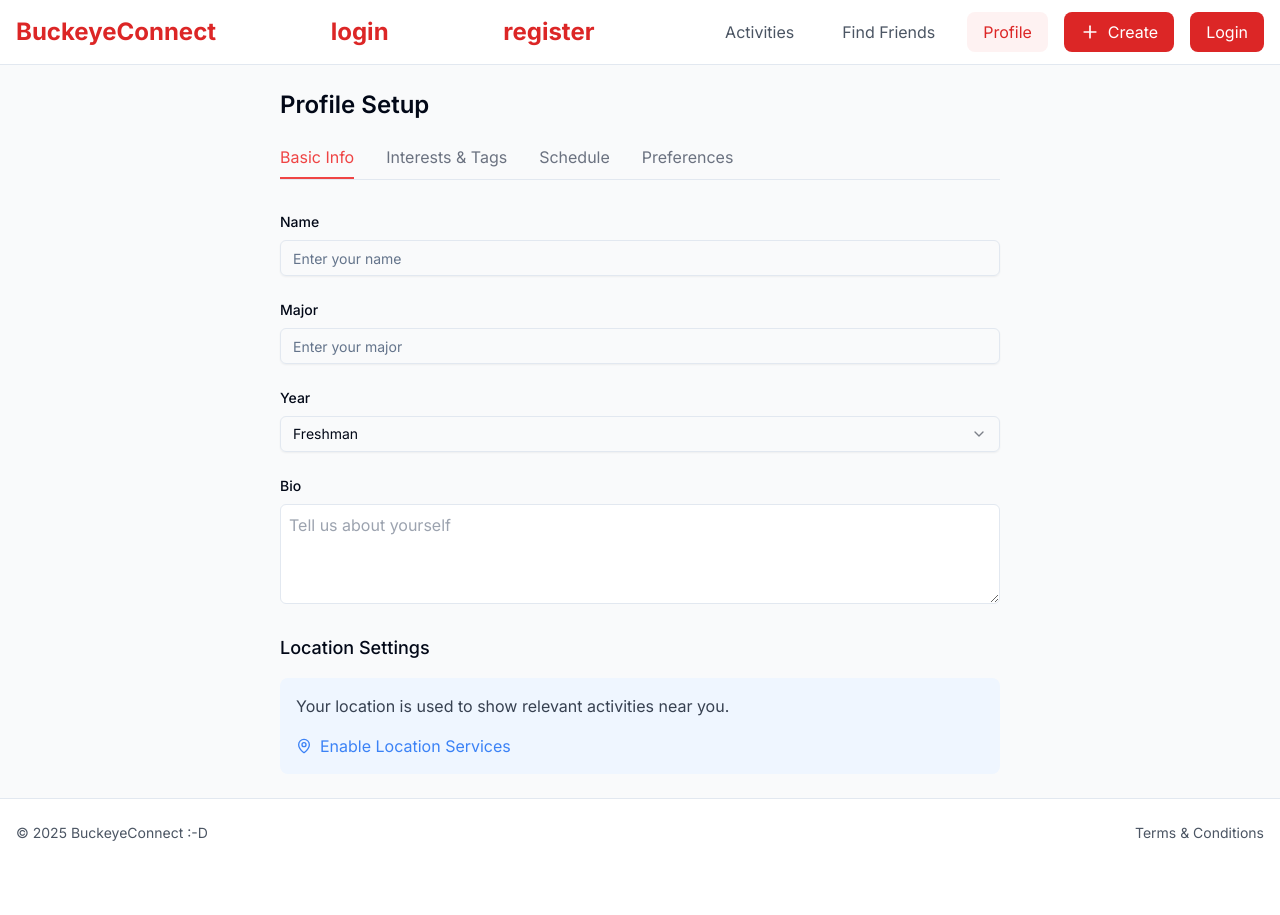
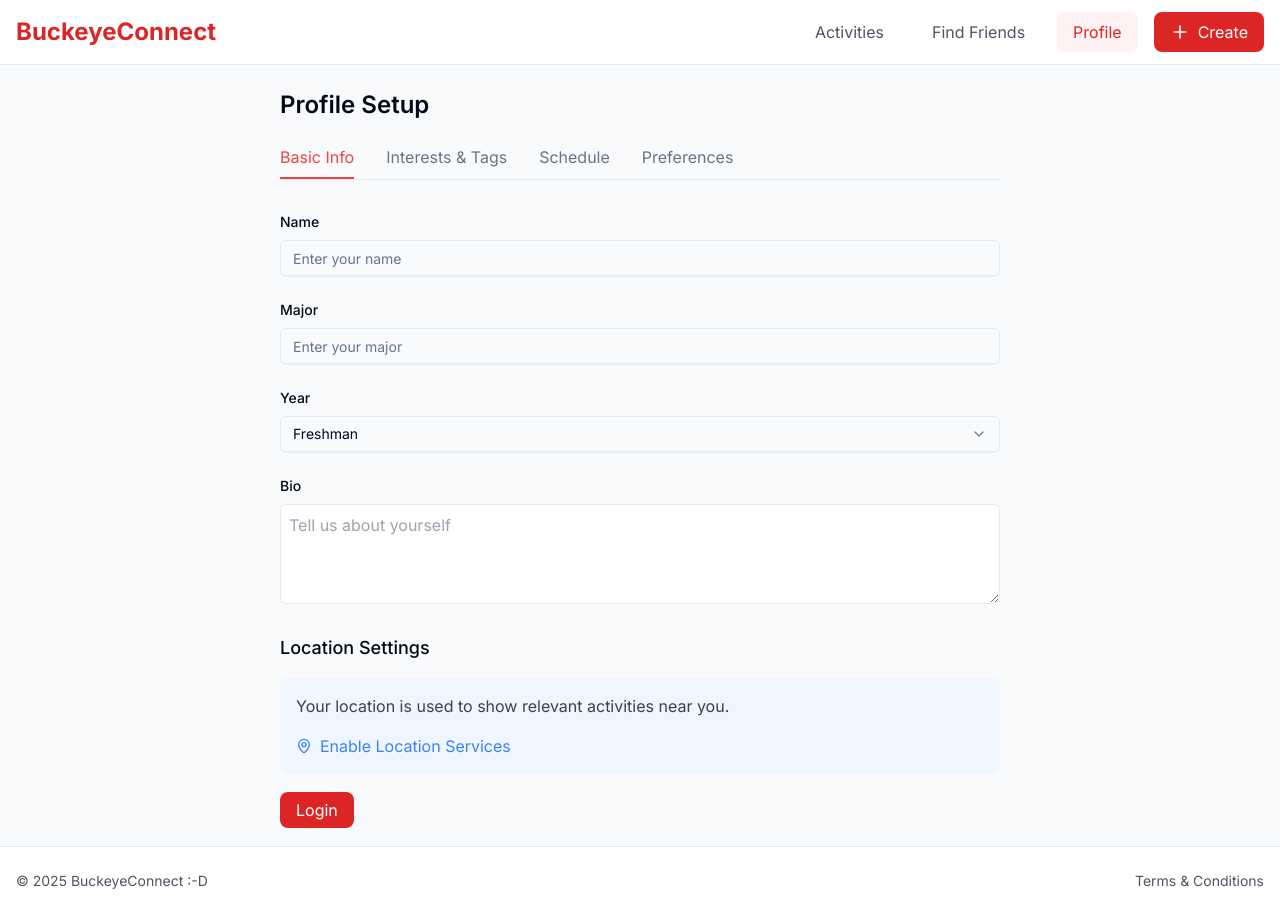
Before and after one commit to hoioioiii/buckeyeConnect, a Next.js app: page /pages/profile/basic-info in a window 1280 px wide. Before the commit the page ends 867 px from the top, so only its background shows below. Built offline with nearby package versions, Linux system fonts and the light colour scheme; no server answers.

Commit message:
minor frontend adjustments for presentation

```diff
--- a/app/layout/app-layout.tsx
+++ b/app/layout/app-layout.tsx
@@ -1,6 +1,4 @@
 'use client';
-import React, { useContext } from 'react';
-import { UserContext } from '@/app/context/userContext';
 import { Plus } from 'lucide-react';
 import Link from 'next/link';
 import { usePathname } from 'next/navigation';
@@ -12,13 +10,6 @@ axios.defaults.withCredentials = true;
 
 // Shared layout for all tabs!!
 const AppLayout = ({ children }: { children: React.ReactNode }) => {
-  const userContext = useContext(UserContext);
-
-  if (!userContext) {
-    throw new Error('useContext must be used within a UserContextProvider');
-  }
-
-  const { user, logout } = userContext;
   const pathname = usePathname(); // Next.js routing
 
   // Routes where header and footer should not be displayed
@@ -36,24 +27,12 @@ const AppLayout = ({ children }: { children: React.ReactNode }) => {
                 <h1 className="text-2xl font-bold text-red-600">BuckeyeConnect</h1>
               </Link>
 
-              {/* To fix */}
-              <Link href="/pages/login">
-                <h1 className="text-2xl font-bold text-red-600">login</h1>
-              </Link>
-              <Link href="/pages/register">
-                <h1 className="text-2xl font-bold text-red-600">register</h1>
-              </Link>
-              {!!user && (<h2>Hi {user.name}! </h2>)}
-
-
-
               {/* Main feed tab */}
               <nav className="flex gap-4">
                 <Link
                   href="/pages/main-feed"
-                  className={`px-4 py-2 rounded-lg ${
-                    pathname === '/pages/main-feed' ? 'bg-red-50 text-red-600' : 'text-gray-600'
-                  }`}
+                  className={`px-4 py-2 rounded-lg ${pathname === '/pages/main-feed' ? 'bg-red-50 text-red-600' : 'text-gray-600'
+                    }`}
                 >
                   Activities
                 </Link>
@@ -61,9 +40,8 @@ const AppLayout = ({ children }: { children: React.ReactNode }) => {
                 {/* Friend tab - to be implemented */}
                 <Link
                   href="/friend" // TODO: ADD PATH /pages/friend
-                  className={`px-4 py-2 rounded-lg ${
-                    pathname === '/friend' ? 'bg-red-50 text-red-600' : 'text-gray-600'
-                  }`}
+                  className={`px-4 py-2 rounded-lg ${pathname === '/friend' ? 'bg-red-50 text-red-600' : 'text-gray-600'
+                    }`}
                 >
                   Find Friends
                 </Link>
@@ -71,9 +49,8 @@ const AppLayout = ({ children }: { children: React.ReactNode }) => {
                 {/* Profile tab - to be implemented */}
                 <Link
                   href="/pages/profile/basic-info" // TODO: ADD PATH /pages/profile
-                  className={`px-4 py-2 rounded-lg ${
-                    pathname === '/pages/profile/basic-info' ? 'bg-red-50 text-red-600' : 'text-gray-600'
-                  }`}
+                  className={`px-4 py-2 rounded-lg ${pathname === '/pages/profile/basic-info' ? 'bg-red-50 text-red-600' : 'text-gray-600'
+                    }`}
                 >
                   Profile
                 </Link>
@@ -86,15 +63,6 @@ const AppLayout = ({ children }: { children: React.ReactNode }) => {
                   <Plus size={20} />
                   Create
                 </Link>
-                {user ? (
-                <button onClick={logout} className="bg-red-600 text-white px-4 py-2 rounded-lg">
-                  Logout
-                </button>
-              ) : (
-                <Link href="/pages/login" className="bg-red-600 text-white px-4 py-2 rounded-lg">
-                  Login
-                </Link>
-              )}
 
               </nav>
             </div>
@@ -103,7 +71,7 @@ const AppLayout = ({ children }: { children: React.ReactNode }) => {
       )}
 
       {/* Toaster for notifications */}
-      <Toaster position='bottom-right' toastOptions={{duration: 2000}}/>
+      <Toaster position='bottom-right' toastOptions={{ duration: 2000 }} />
 
       {/* Main content area - Changes based on active page */}
       <main className="flex-1 bg-gray-50">
--- a/app/page.tsx
+++ b/app/page.tsx
@@ -3,5 +3,5 @@ import { redirect } from 'next/navigation';
 export default function Home() {
   /* Redirects to main feed for now */
   /* TODO: have a main landing page / sign-in */
-  redirect('/pages/main-feed');
+  redirect('/pages/login');
 }
--- a/app/pages/profile/basic-info/page.tsx
+++ b/app/pages/profile/basic-info/page.tsx
@@ -1,6 +1,8 @@
 // app/profile/basic-info/page.tsx
 "use client";
 
+import { useContext } from 'react';
+import { UserContext } from '@/app/context/userContext';
 import { Input } from "@/components/ui/input";
 import Link from "next/link";
 import {
@@ -13,6 +15,14 @@ import {
 import { MapPin } from "lucide-react";
 
 export default function BasicInfoPage() {
+  const userContext = useContext(UserContext);
+
+  if (!userContext) {
+    throw new Error('useContext must be used within a UserContextProvider');
+  }
+
+  const { user, logout } = userContext;
+
   return (
     <div className="max-w-3xl mx-auto p-6">
       <h1 className="text-2xl font-semibold mb-6">Profile Setup</h1>
@@ -88,6 +98,19 @@ export default function BasicInfoPage() {
             </button>
           </div>
         </div>
+
+        <div className='mt-8'>
+          {user ? (
+            <button onClick={logout} className="bg-red-600 text-white px-4 py-2 rounded-lg">
+              Logout
+            </button>
+          ) : (
+            <Link href="/pages/login" className="bg-red-600 text-white px-4 py-2 rounded-lg">
+              Login
+            </Link>
+          )}
+        </div>
+
       </div>
     </div>
   );
```
